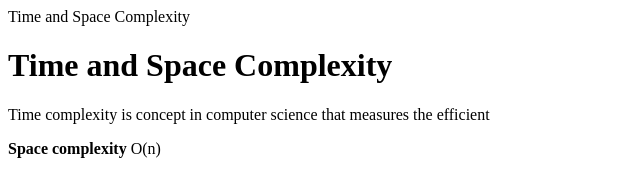
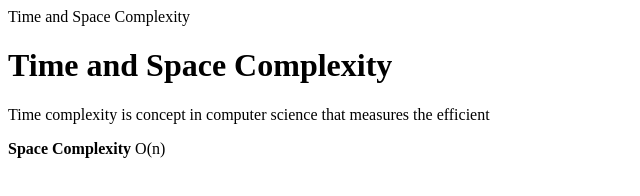
Before and after one commit to acciojob/time-and-space-complexity-PoojaMali18, a website: page main.html in a window 1280 px wide. Shown: the full height of the page, 0-640 px from the left. Drawn offline with Linux system fonts and the light colour scheme.

Commit message:
created a submission

```diff
--- a/main.html
+++ b/main.html
@@ -12,7 +12,7 @@
 </script>
 <h1>Time and Space Complexity</h1>
 <p>Time complexity is concept in computer science that measures the efficient</p>
-<p><b>Space complexity </b>O(n)</p>
+<p><b>Space Complexity </b>O(n)</p>
 
 </body>
 
```
